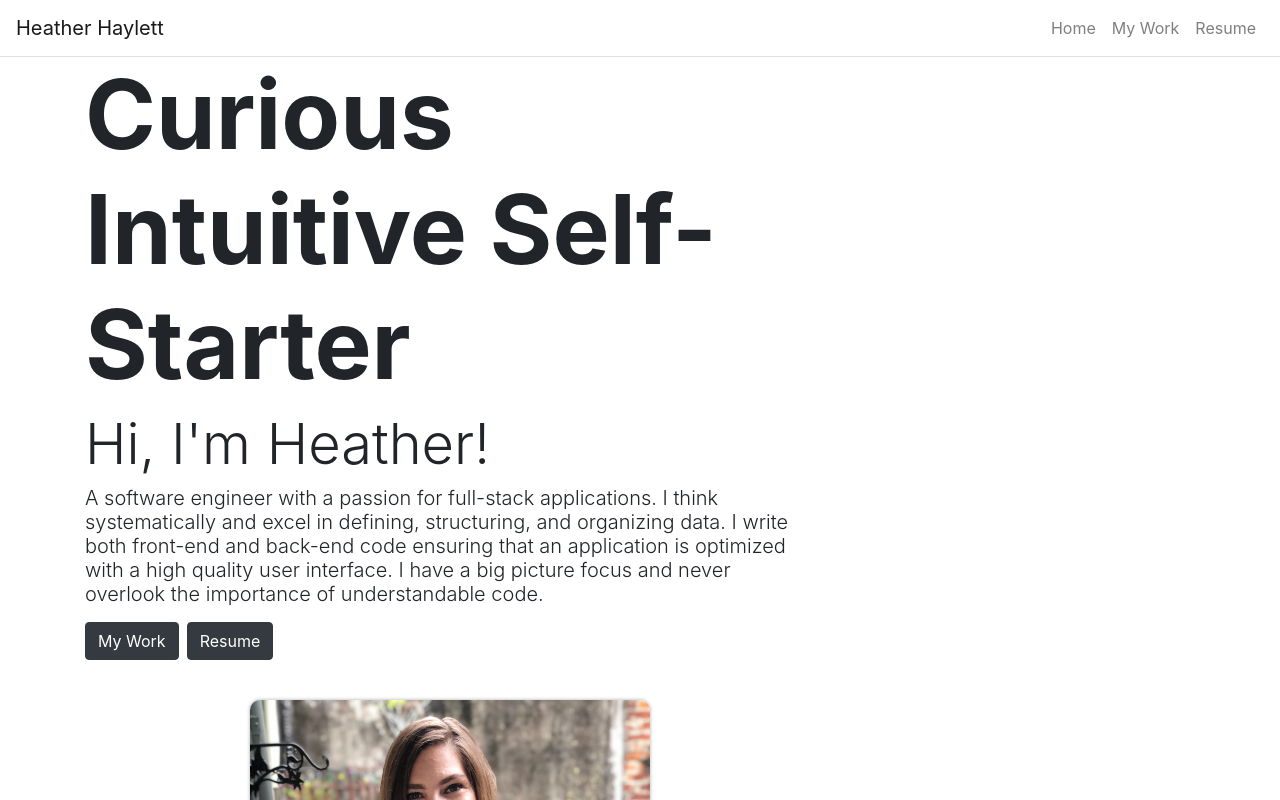
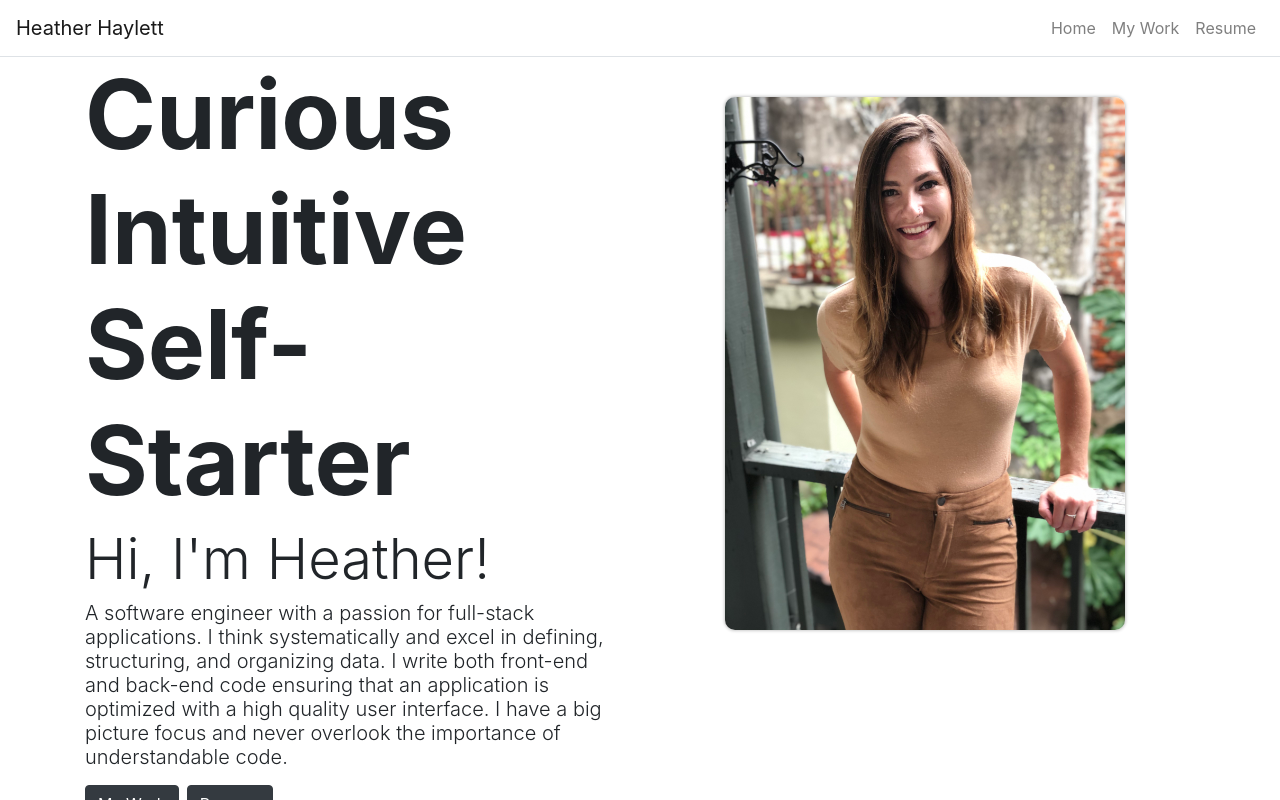
Before and after one commit to HeatherHaylett/portfolio, a React (Create React App) app: page / in a window 1280 px wide. Shown: the top 800 px of the page. Built offline with nearby package versions, Linux system fonts and the light colour scheme.

Commit message:
control column responsiveness in row

```diff
--- a/src/pages/HomePage.js
+++ b/src/pages/HomePage.js
@@ -13,11 +13,11 @@ import MainImage from '../components/MainImage.js';
 function HomePage(props) {
   return (
     <Container>
-      <Row>
-        <Col className="d-flex justify-content-center" md={8}>
+      <Row xs={1} md={2}>
+        <Col className="d-flex justify-content-center" >
           <Hero title={props.title} subTitle={props.subTitle} text={props.text}/>
         </Col>
-        <Col className="d-flex justify-content-center" md={8}>< MainImage /></Col>
+        <Col className="d-flex justify-content-center" >< MainImage /></Col>
       </Row>
     </Container>
   )
```
